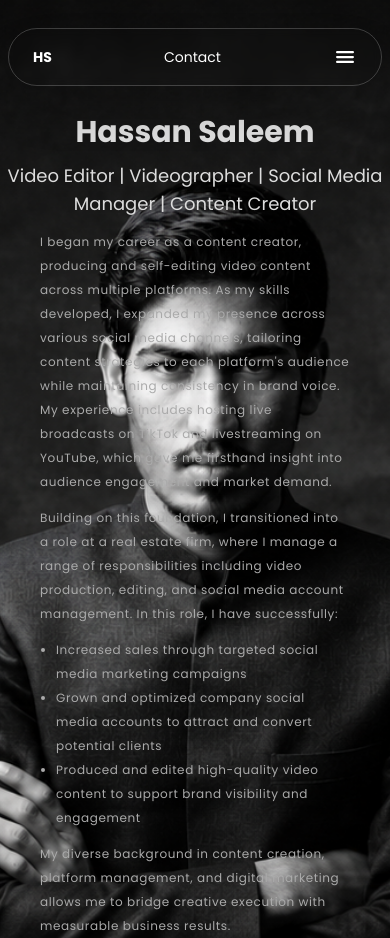
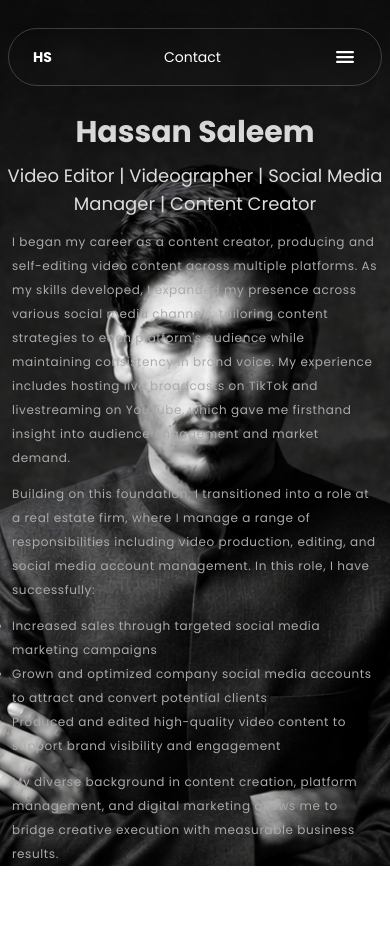
Before and after one commit to abubakrcode/Hassan_Production, a Next.js app: page /about in a window 390 px wide. After the commit the page ends 866 px from the top, so only its background shows below. Built offline with nearby package versions, Linux system fonts and the light colour scheme.

Commit message:
Update page.js

```diff
--- a/app/about/page.js
+++ b/app/about/page.js
@@ -37,7 +37,7 @@ export default function Aboutpage() {
                 Video Editor | Videographer | Social Media Manager | Content Creator
               </h3>
 
-              <p className="lg:text-lg text-xs px-10 mt-3 text-[#aaaaaa] leading-6 tracking-wider">
+              <p className="lg:text-lg text-xs md:px-10 px-3 mt-3 text-[#aaaaaa] leading-6 tracking-wider">
                 I began my career as a content creator, producing and
                 self-editing video content across multiple platforms. As my
                 skills developed, I expanded my presence across various
@@ -49,14 +49,14 @@ export default function Aboutpage() {
                 demand.
               </p>
 
-              <p className="lg:text-lg text-xs px-10  mt-3 text-[#aaaaaa] leading-6 tracking-wider">
+              <p className="lg:text-lg text-xs md:px-10 px-3 mt-3 text-[#aaaaaa] leading-6 tracking-wider">
                 Building on this foundation, I transitioned into a role at a
                 real estate firm, where I manage a range of responsibilities
                 including video production, editing, and social media
                 account management. In this role, I have successfully:
               </p>
 
-              <ul className="list-disc lg:text-lg text-xs px-14  mt-3 text-[#aaaaaa] leading-6 tracking-wider">
+              <ul className="list-disc lg:text-lg text-xs md:px-10 px-3 mt-3 text-[#aaaaaa] leading-6 tracking-wider">
                 <li>
                   Increased sales through targeted social media marketing
                   campaigns
@@ -71,7 +71,7 @@ export default function Aboutpage() {
                 </li>
               </ul>
 
-              <p className="lg:text-lg text-xs px-10  mt-3 text-[#aaaaaa] leading-6 tracking-wider">
+              <p className="lg:text-lg text-xs md:px-10 px-3 mt-3 text-[#aaaaaa] leading-6 tracking-wider">
                 My diverse background in content creation, platform
                 management, and digital marketing allows me to bridge
                 creative execution with measurable business results.
```
